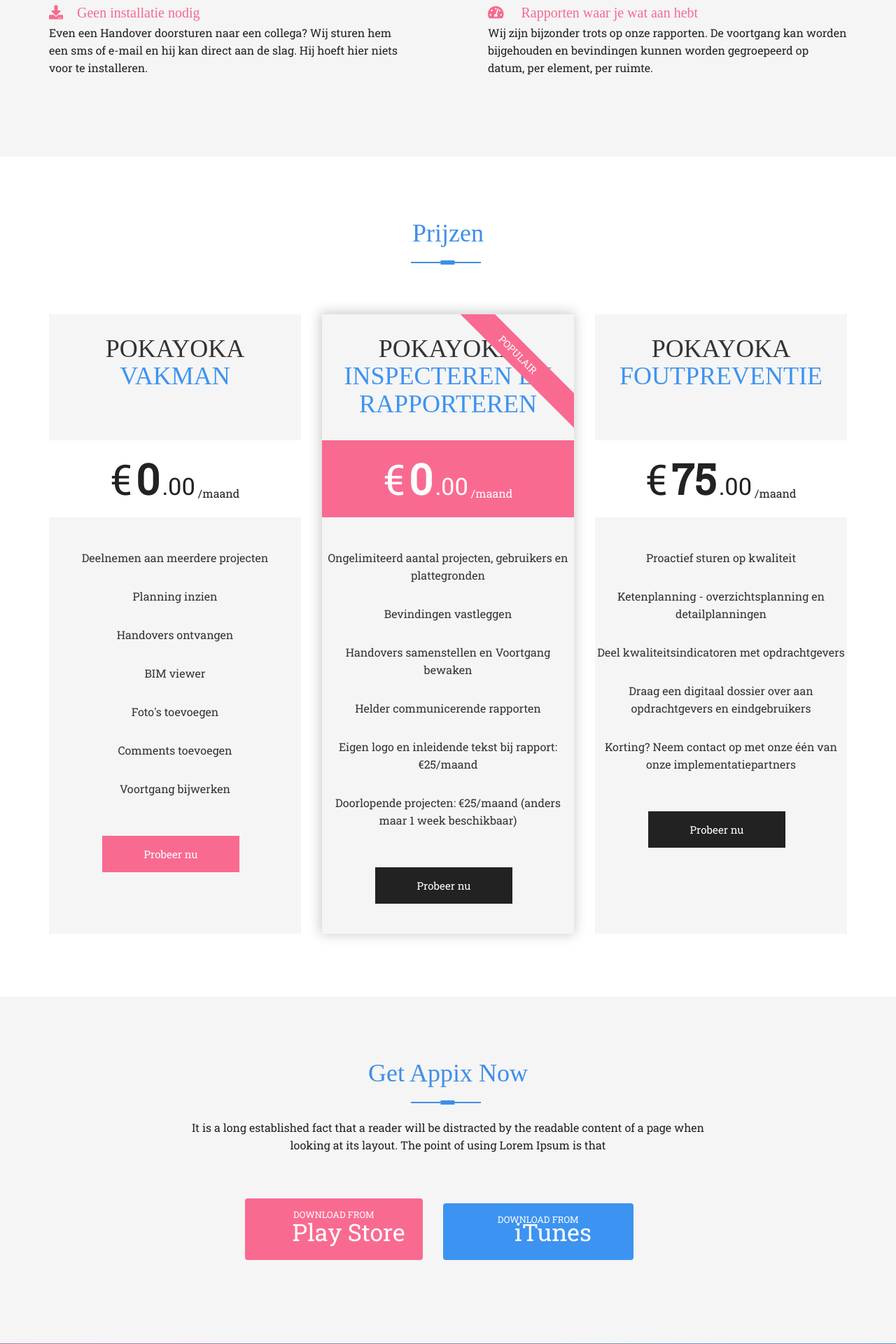
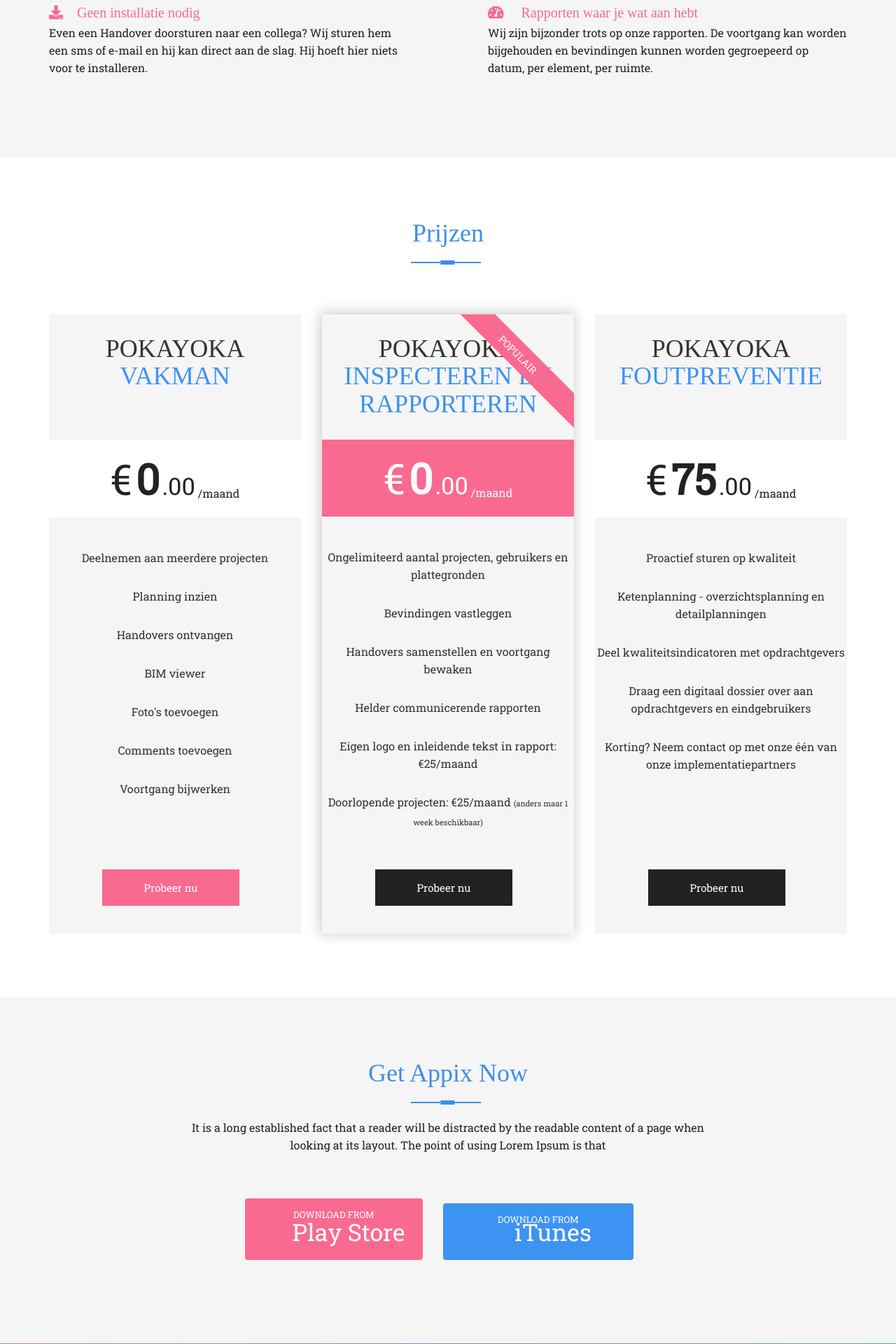
Before and after one commit to sandersoeteman/sandersoeteman.github.io, a Jekyll site: the page built from index.html, in a window 1280 px wide. Shown: the part 3857-5777 px from the top of the page at 70% size. Built offline with Jekyll 4.4.1, drawn with Linux system fonts in a browser that asks for light colours; nearby versions of some CDN libraries; some web fonts are replaced; grey boxes are pictures that could not be loaded.

Commit message:
pricing uitlijning

```diff
--- a/_includes/pricing_tables.html
+++ b/_includes/pricing_tables.html
@@ -27,6 +27,7 @@
               <li>Comments toevoegen</li>
               <li>Voortgang bijwerken</li>
             </ul>
+            <div class="spacer"></div>
             <div class="themeix-button-group">
               <a
                 href="#"
@@ -50,14 +51,15 @@
                 Ongelimiteerd aantal projecten, gebruikers en plattegronden
               </li>
               <li>Bevindingen vastleggen</li>
-              <li>Handovers samenstellen en Voortgang bewaken</li>
+              <li>Handovers samenstellen en voortgang bewaken</li>
               <li>Helder communicerende rapporten</li>
-              <li>Eigen logo en inleidende tekst bij rapport: €25/maand</li>
+              <li>Eigen logo en inleidende tekst in rapport: €25/maand</li>
               <li>
-                Doorlopende projecten: €25/maand (anders maar 1 week
-                beschikbaar)
+                Doorlopende projecten: €25/maand
+                <span class="small-text">(anders maar 1 week beschikbaar)</span>
               </li>
             </ul>
+            <div class="spacer"></div>
             <div class="themeix-button-group">
               <a href="#" class="themeix-btn price-btn-cust">Probeer nu</a>
             </div>
@@ -84,6 +86,7 @@
                 implementatiepartners
               </li>
             </ul>
+            <div class="spacer"></div>
             <div class="themeix-button-group">
               <a href="#" class="themeix-btn price-btn-cust">Probeer nu</a>
             </div>
--- a/assets/css/style.css
+++ b/assets/css/style.css
@@ -1200,13 +1200,21 @@
 }
 .single-pricing {
   background-color: #f5f5f5;
-  display: block;
+  display: flex;
+  flex-direction: column;
   margin-top: 50px;
   text-align: center;
   padding-bottom: 40px;
   overflow: hidden;
   position: relative;
   height: 885px;
+}
+.single-pricing .spacer {
+  flex: 1;
+}
+.single-pricing .small-text {
+  font-size: 70%;
+  font-weight: 70%;
 }
 span.price-tag {
   background-color: #f96a91;
```
